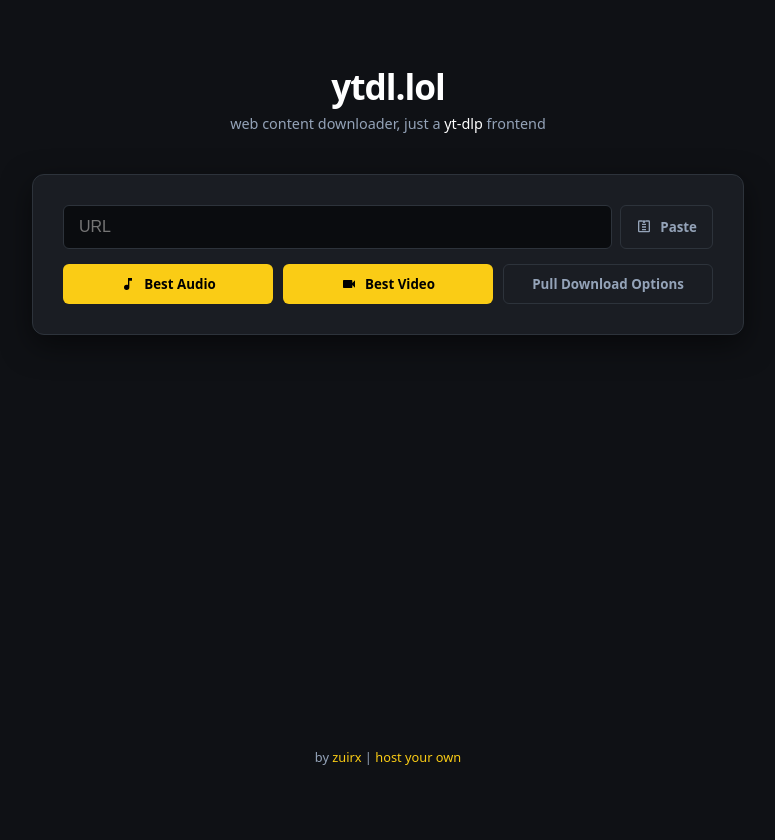
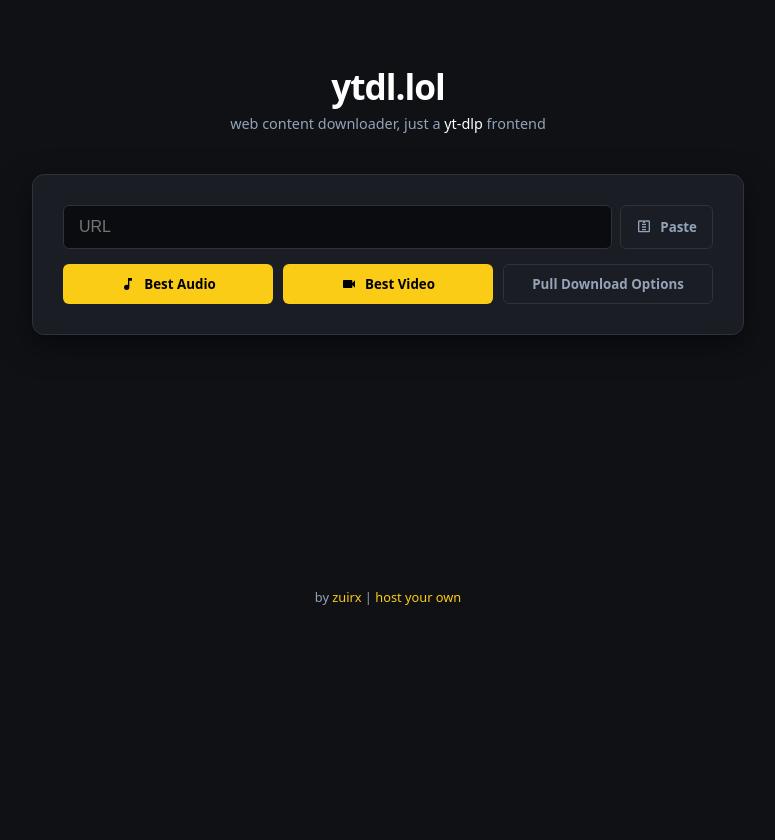
Before and after one commit to zuirx/ytdldotlol, a Django app: page / in a window 1280 px wide. Shown: the whole page, without its empty margins (252-1027 px from the left). After the commit the page ends 605 px from the top, so only its background shows below. Run offline with Django 5.2, Linux system fonts and the light colour scheme; data that the repository does not hold is empty.

Commit message:
minimal changes
ajust height css
remove comments from view.py on main
set different port on runserver-deb

```diff
--- a/main/templates/main/home.html
+++ b/main/templates/main/home.html
@@ -35,7 +35,7 @@
             display: flex;
             flex-direction: column;
             align-items: center;
-            min-height: 100vh;
+            min-height: 80vh;
             line-height: 1.5;
         }
 
@@ -122,7 +122,6 @@
             gap: 8px;
         }
 
-        /* SVG Icon styling */
         .icon {
             width: 16px;
             height: 16px;
--- a/runserver-deb.py
+++ b/runserver-deb.py
@@ -45,7 +45,7 @@
     uvicorn.run(
         "ytdl.asgi:application",
         host="0.0.0.0",
-        port=8000,
+        port=8005,
         workers=workers,
         reload=False,
         log_level="info",
```
Also changed, not shown: main/views.py (+0 -14 lines).
